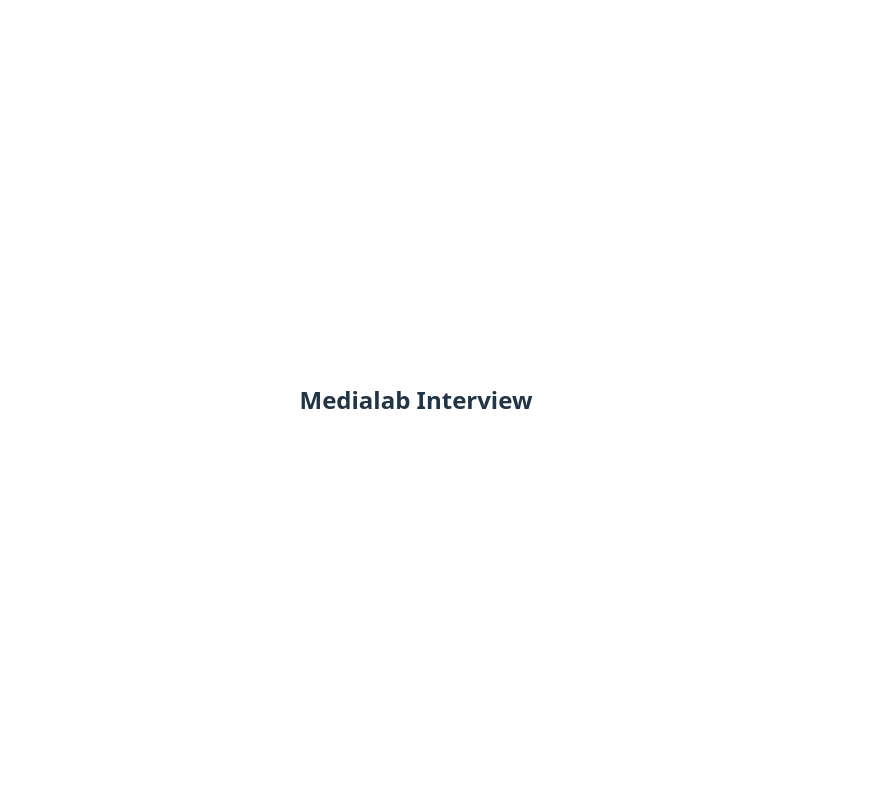
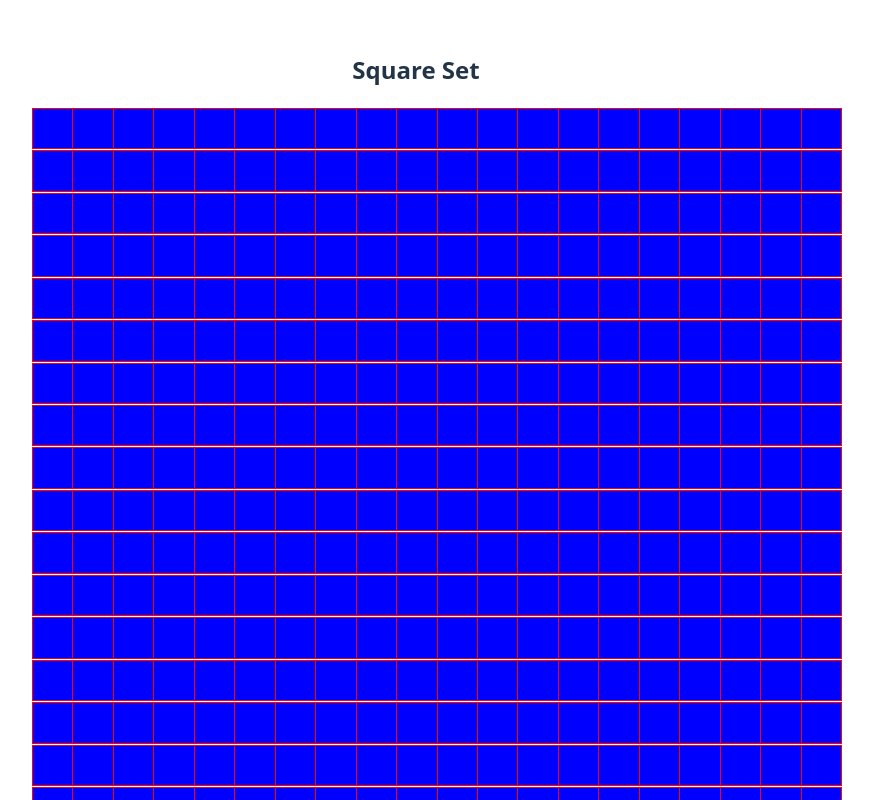
Before and after one commit to mvivancq/training-project, a React (Vite) app: page /interview in a window 1280 px wide. Shown: the top 800 px of the page, without its empty margins (224-1097 px from the left). Built offline with nearby package versions, Linux system fonts and the light colour scheme.

Commit message:
square set

```diff
--- a/src/App.tsx
+++ b/src/App.tsx
@@ -7,7 +7,7 @@ import SignInForm from './pages/SignIn';
 import DebouncedSearch from './pages/DebouncedFilter';
 import GithubProfile from './pages/GithubProfile';
 import Gallery from './pages/Gallery';
-import MedialabInterview from './pages/MedialabInterview';
+import SquareSet from './pages/SquareSet';
 
 const router = createBrowserRouter([
   {
@@ -49,7 +49,7 @@ const router = createBrowserRouter([
   {
     path: '/interview',
     element: (
-      <MedialabInterview />
+      <SquareSet />
     )
   },
 ]);
--- a/src/pages/MedialabInterview.tsx
+++ /dev/null
@@ -1,34 +0,0 @@
-import React, { useState, useEffect } from "react";
-
-const MedialabInterview: React.FC = () => {
-  const [loading, setLoading] = useState(true);
-  const [error, setError] = useState(false);
-
-  useEffect(() => {
-    const fetchData = async () => {
-      try {
-        setError(false);
-        setLoading(true);
-
-        // const res = await fetch("https://api.example.com/items");
-        // const data = await res.json();
-      } catch {
-        setError(true);
-      } finally {
-        setLoading(false);
-      }
-    };
-    fetchData();
-  }, []);
-
-  if (loading) return <p>Loading...</p>;
-  if (error) return <p style={{ color: "red" }}>Error loading data</p>;
-
-  return (
-    <div>
-      <h2>Medialab Interview</h2>
-    </div>
-  );
-};
-
-export default MedialabInterview;
--- /dev/null
+++ b/src/pages/SquareSet.tsx
@@ -0,0 +1,78 @@
+import React, { useState, useEffect } from "react";
+import { v4 as uuidv4 } from 'uuid';
+
+interface Square {
+    id: string,
+    color: string,
+}
+
+const SquareSet: React.FC = () => {
+  const size = 20;
+  const [squareTrack, setSquareTrack] = useState<Square[][]>([]);
+
+  useEffect(() => {
+    const squares = new Array(size);
+    for(let i =0; i<size; i++){
+        squares[i] = new Array(size);
+        for(let j=0; j<size; j++){
+            squares[i][j] = {id: uuidv4(), color: 'blue' };
+        }
+    }
+    setSquareTrack(squares);
+  }, []);
+
+  const changeColor = (id: string) => {
+    const newSquares = new Array(size);
+    let next = false;
+    for(let i =0; i<size; i++){
+        newSquares[i] = new Array(size);
+        for(let j=0; j<size; j++){
+            if(id === squareTrack[i][j].id){
+                newSquares[i][j] = {...squareTrack[i][j], color: 'red'};
+                next = true;
+            }
+            else if(next){
+                newSquares[i][j] = {...squareTrack[i][j], color: 'green'};
+                next = false;
+            }
+            else{
+                newSquares[i][j] = {...squareTrack[i][j], color: 'blue'};
+            }
+        }
+    }
+    if(next){
+        newSquares[0][0] = {...squareTrack[0][0], color: 'green'};
+    }
+    setSquareTrack(newSquares);
+  }
+
+  return (
+    <div>
+      <h2>Square Set</h2>
+      <div
+        style={{
+            display: 'grid',
+            gridTemplateColumns: `repeat(${size}, 1fr)`,
+            gap: '1px',
+            width: '60vw',
+        }}
+        >
+        {squareTrack.flat().map((square) => (
+            <div
+            key={square.id}
+            onClick={() => changeColor(square.id)}
+            style={{
+                backgroundColor: square.color,
+                aspectRatio: '1',
+                width: '100%',
+                border: '1px solid red',
+            }}
+            />
+        ))}
+      </div>
+    </div>
+  );
+};
+
+
+export default SquareSet;
```
